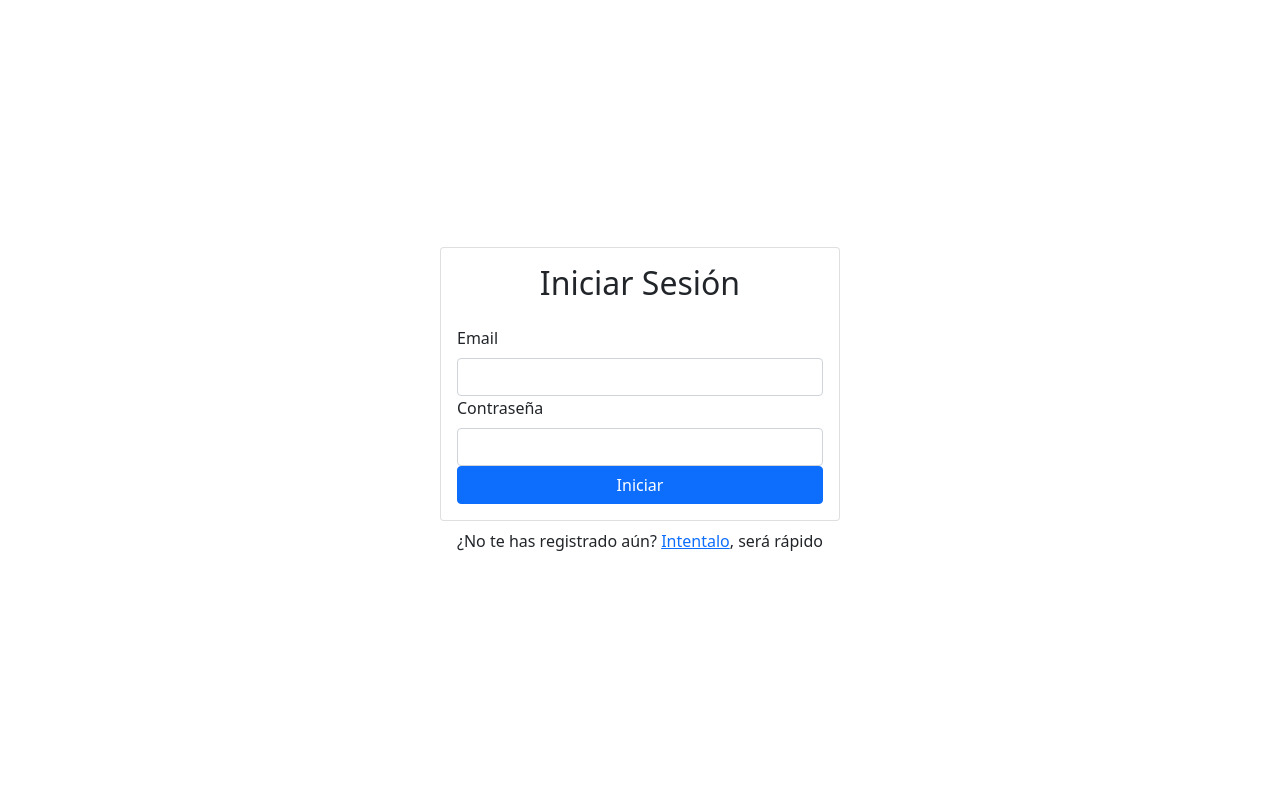
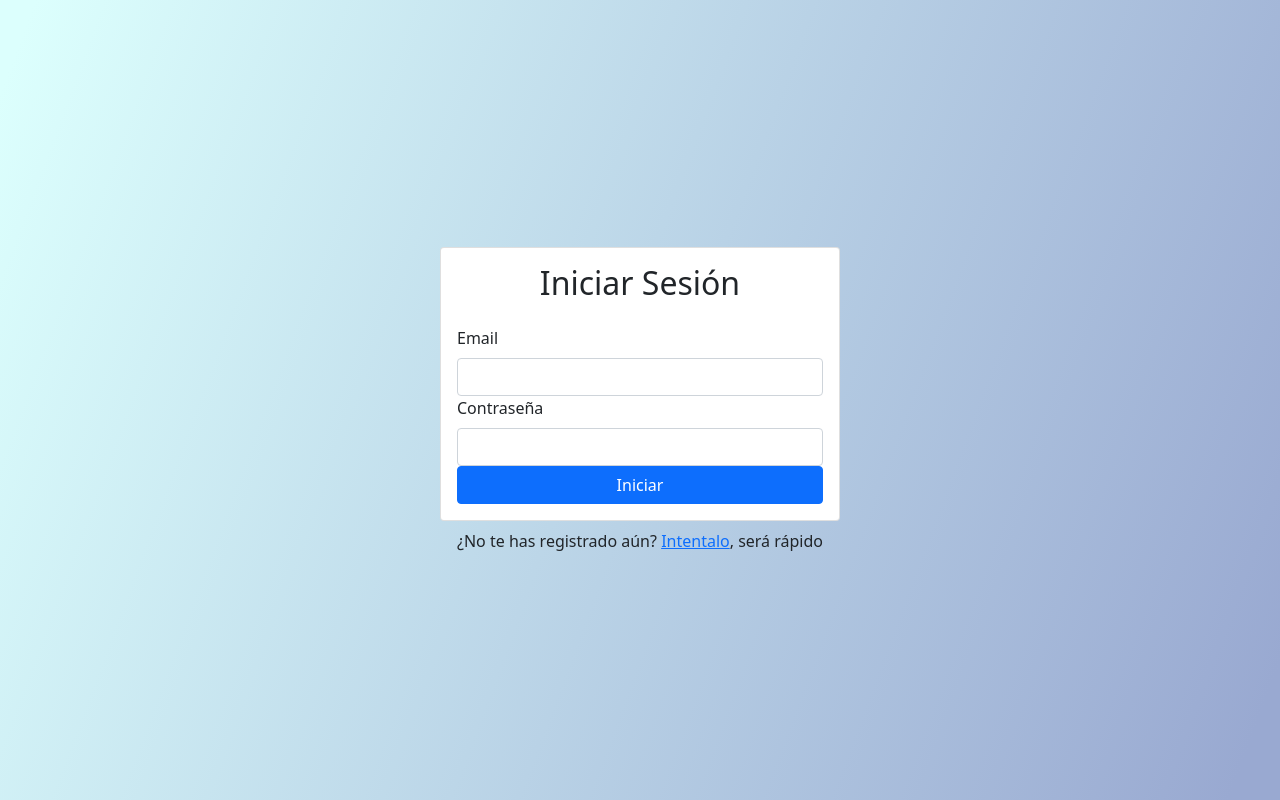
Before and after one commit to bramvar/block-pen, a React (Create React App) app: page /login in a window 1280 px wide. Built offline with nearby package versions, Linux system fonts and the light colour scheme; the HTML template or start-up script is replaced by a standard one.

Commit message:
initial log in design done

```diff
--- a/src/App.js
+++ b/src/App.js
@@ -8,7 +8,7 @@ import SignUp from './components/SignUp';
 function App() {
   return (
     <div className="App">
-        <Container>
+        <Container className="w-100" style={{margin:"0px",padding:"0px",border:"0px",maxWidth:"100%"}}>
           <Router basename="">
             <Routes>
               <Route path="/" element={<LandingPage/>}/>
--- a/src/components/LogIn.jsx
+++ b/src/components/LogIn.jsx
@@ -4,8 +4,8 @@ import {Link, useHistory} from "react-router-dom"
 
 export default function LogIn() {
     return (
-        <Container className="d-flex align-items-center justify-content-center"
-                    style={{minHeight: "100vh"}}>
+        <Container fluid className="d-flex align-items-center justify-content-center"
+                    style={{ minHeight: "100vh", background:"linear-gradient(110.38deg, #DCFFFD 2.19%, #99A9D1 96.77%)"}}>
             <div className="w-100" style={{maxWidth:"400px"}}>
                 <Card>
                     <Card.Body>
```
